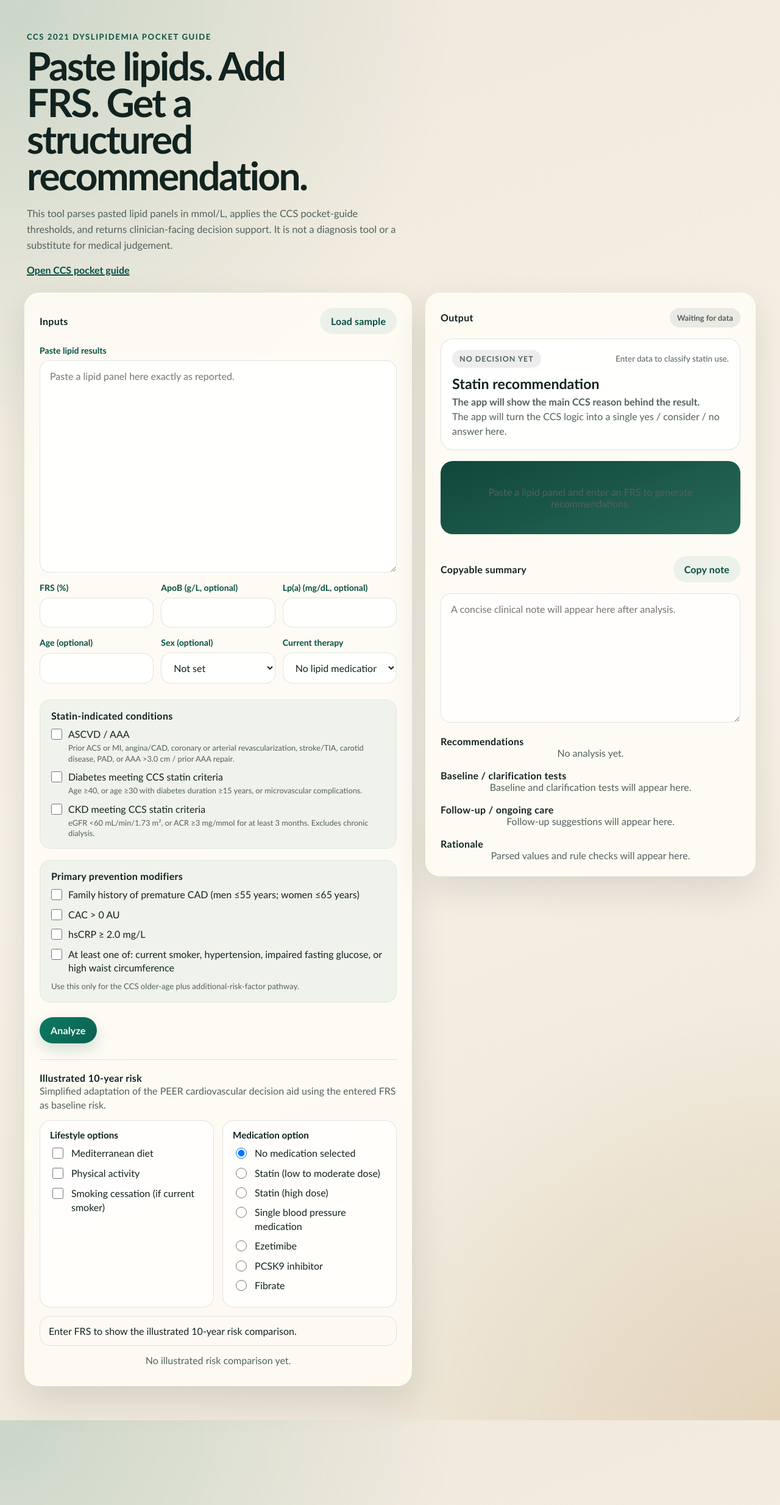
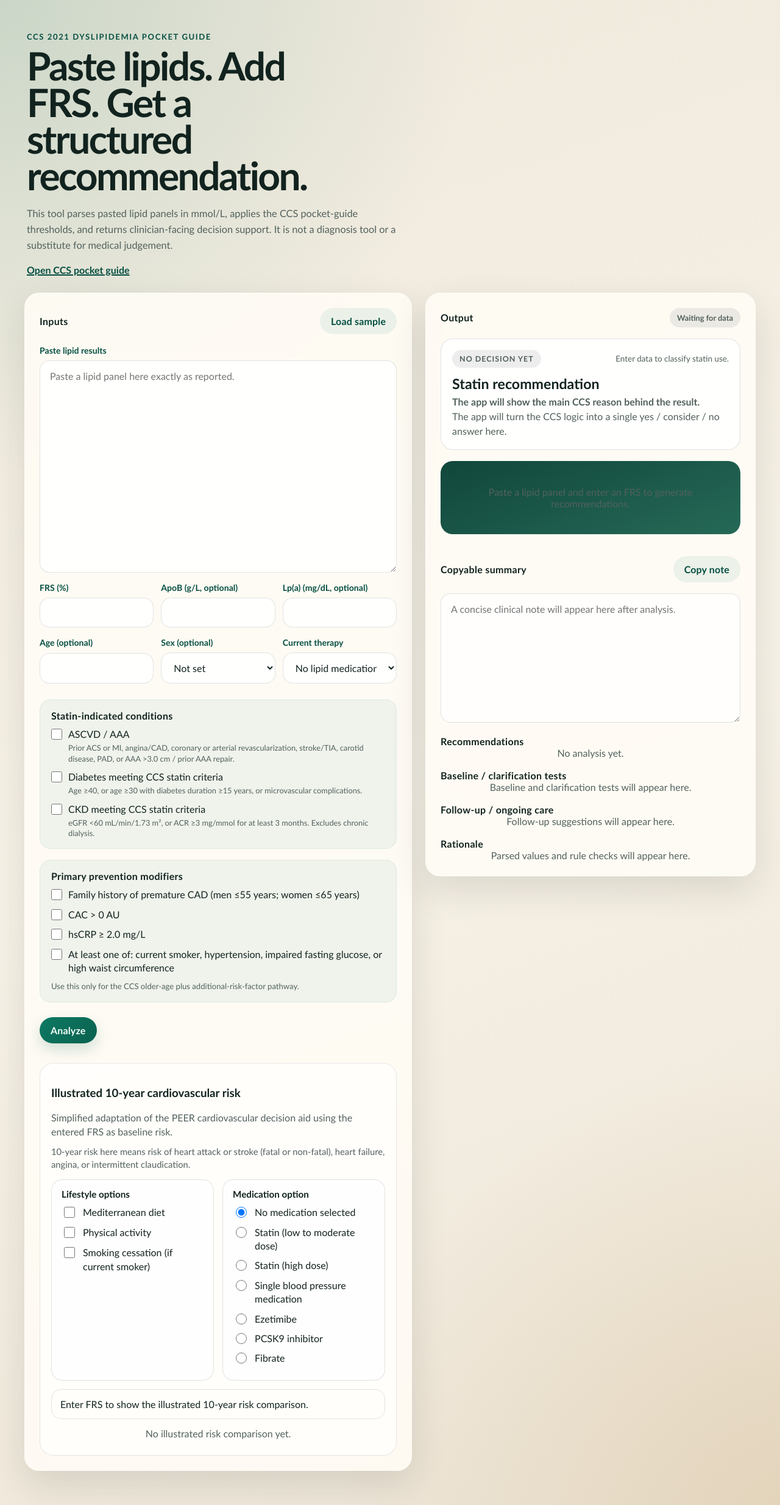
Before and after one commit to medicalchange/med-info, a Jekyll site: the page aharrismd/cv-risk/index.html, which Jekyll copies as it is, in a window 1280 px wide. Shown: the whole page at 61% size. Built offline with Jekyll 4.4.1, drawn with Linux system fonts in a browser that asks for light colours.

Commit message:
Separate illustrated risk panel

```diff
--- a/aharrismd/cv-risk/index.html
+++ b/aharrismd/cv-risk/index.html
@@ -115,9 +115,11 @@
             <button type="submit" class="primary-button">Analyze</button>
           </div>
 
-          <div class="output-block decisionaid-block">
-            <h3>Illustrated 10-year risk</h3>
-            <p class="section-copy">Simplified adaptation of the PEER cardiovascular decision aid using the entered FRS as baseline risk.</p>
+          <section class="decisionaid-panel">
+            <div class="decisionaid-block">
+              <h3>Illustrated 10-year cardiovascular risk</h3>
+              <p class="section-copy">Simplified adaptation of the PEER cardiovascular decision aid using the entered FRS as baseline risk.</p>
+              <p class="section-copy section-copy-compact">10-year risk here means risk of heart attack or stroke (fatal or non-fatal), heart failure, angina, or intermittent claudication.</p>
 
             <div class="treatment-picker">
               <section class="treatment-column">
@@ -139,9 +141,10 @@
               </section>
             </div>
 
-            <div id="decisionaid-note" class="decisionaid-note">Enter FRS to show the illustrated 10-year risk comparison.</div>
-            <div id="decisionaid-risk" class="decisionaid-risk empty-state">No illustrated risk comparison yet.</div>
-          </div>
+              <div id="decisionaid-note" class="decisionaid-note">Enter FRS to show the illustrated 10-year risk comparison.</div>
+              <div id="decisionaid-risk" class="decisionaid-risk empty-state">No illustrated risk comparison yet.</div>
+            </div>
+          </section>
 
         </form>
 
--- a/aharrismd/cv-risk/styles.css
+++ b/aharrismd/cv-risk/styles.css
@@ -542,11 +542,22 @@ select:focus {
   line-height: 1.45;
 }
 
+.section-copy-compact {
+  margin-top: -4px;
+  font-size: 0.92rem;
+}
+
+.decisionaid-panel {
+  margin-top: 32px;
+  padding: 18px;
+  border-radius: 22px;
+  background: rgba(255, 255, 255, 0.68);
+  border: 1px solid rgba(18, 35, 31, 0.1);
+  box-shadow: inset 0 1px 0 rgba(255, 255, 255, 0.35);
+}
+
 .decisionaid-block {
-  margin-top: 26px;
-  padding-top: 20px;
   padding-bottom: 8px;
-  border-top: 1px solid rgba(18, 35, 31, 0.12);
 }
 
 .treatment-picker {
```
